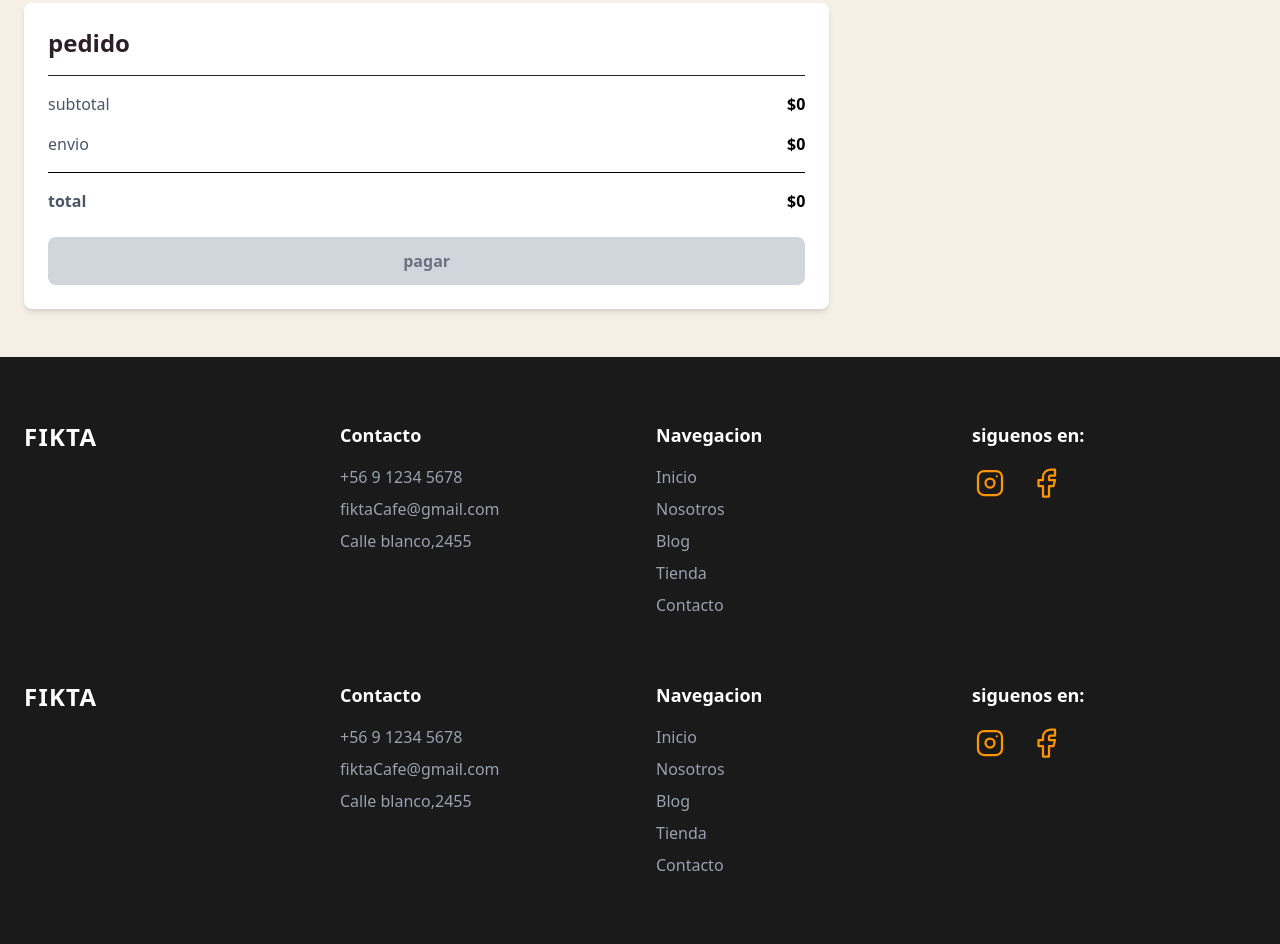
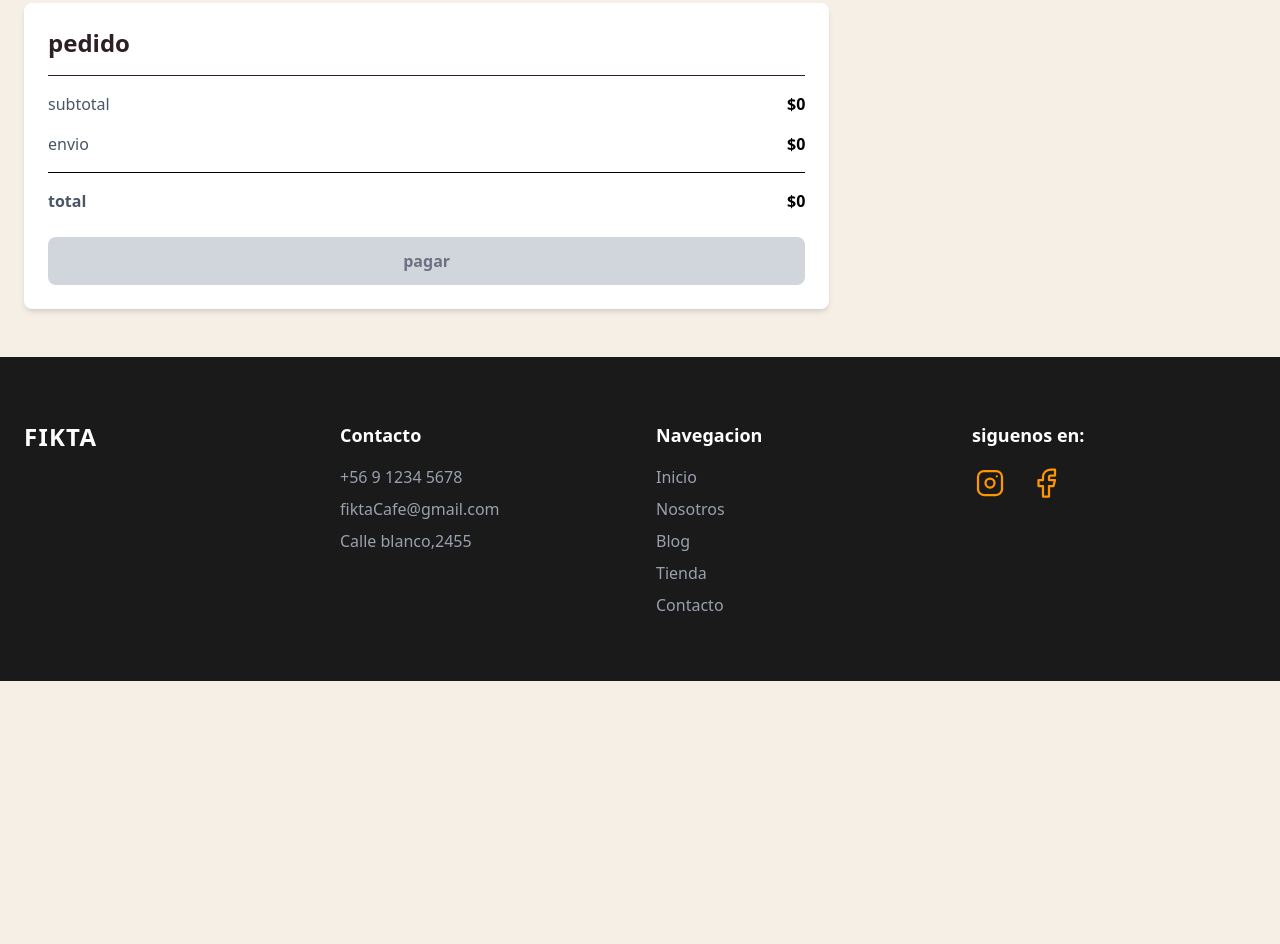
Before and after one commit to Cristoferignacio/primeraentrega-Cristofer-sanchez, a website: page public/carrito.html in a window 1280 px wide. Shown: the part 526-1470 px from the top of the page. After the commit the page ends 1207 px from the top, so only its background shows below. Drawn offline with Linux system fonts and the light colour scheme.

Commit message:
entrega final

```diff
--- a/public/carrito.html
+++ b/public/carrito.html
@@ -176,57 +176,7 @@
                 </div>
             </div>
         </div>
-        <!--footer-->
-        <footer class="bg-[#1a1a1a] text-gray-400 py-16">
-            <div class="container mx-auto px-6">
-                <div class="grid grid-cols-1 md:grid-cols-2 lg:grid-cols-4 gap-8 text-center md:text-left">
-                    <div class="md:col-span-1 lg:col-span-1">
-                        <a href="" class="text-white text-2xl font-bold tracking-wider mb-4 inline-block">FIKTA</a>
-                    </div>
-                    <div class="space-y-2">
-                        <h4 class="text-white font-semibold mb-4 text-lg">Contacto</h4>
-                        <p>+56 9 1234 5678</p>
-                        <p>fiktaCafe@gmail.com</p>
-                        <p>Calle blanco,2455</p>
-                    </div>
-                    <div>
-                        <h4 class="text-white font-semibold mb-4 text-lg">Navegacion</h4>
-                        <ul class="space-y-2">
-                            <li><a href="index.html" class="hover:text-white transition-colors">Inicio</a></li>
-                            <li><a href="index.html#nosotros" class="hover:text-white transition-colors">Nosotros</a>
-                            </li>
-                            <li><a href="blogs.html" class="hover:text-white transition-colors">Blog</a></li>
-                            <li><a href="tienda.html" class="hover:text-white transition-colors">Tienda</a></li>
-                            <li><a href="index.html#contacto" class="hover:text-white transition-colors">Contacto</a>
-                            </li>
-                        </ul>
-                    </div>
-                    <div>
-                        <h4 class="text-white font-semibold mb-4 text-lg">siguenos en:</h4>
-                        <div class="flex justify-center md:justify-start space-x-5">
-                            <a href="#" class="hover:text-[#D4A056] transition-colors" aria-label="Instagram">
-                                <svg xmlns="http://www.w3.org/2000/svg" width="36" height="36" viewBox="0 0 24 24"
-                                    fill="none" stroke="#ff9500" stroke-width="1.5" stroke-linecap="round"
-                                    stroke-linejoin="round">
-                                    <path
-                                        d="M4 4m0 4a4 4 0 0 1 4 -4h8a4 4 0 0 1 4 4v8a4 4 0 0 1 -4 4h-8a4 4 0 0 1 -4 -4z" />
-                                    <path d="M12 12m-3 0a3 3 0 1 0 6 0a3 3 0 1 0 -6 0" />
-                                    <path d="M16.5 7.5l0 .01" />
-                                </svg>
-                            </a>
-                            <a href="#" class="hover:text-[#D4A056] transition-colors" aria-label="Facebook">
-                                <svg xmlns="http://www.w3.org/2000/svg" width="36" height="36" viewBox="0 0 24 24"
-                                    fill="none" stroke="#ff9500" stroke-width="1.5" stroke-linecap="round"
-                                    stroke-linejoin="round">
-                                    <path
-                                        d="M7 10v4h3v7h4v-7h3l1 -4h-4v-2a1 1 0 0 1 1 -1h3v-4h-3a5 5 0 0 0 -5 5v2h-3" />
-                                </svg>
-                            </a>
-                        </div>
-                    </div>
-                </div>
-            </div>
-        </footer>
+
         <script src="assets/js/js.js"></script>
 </body>
 </html>
```
